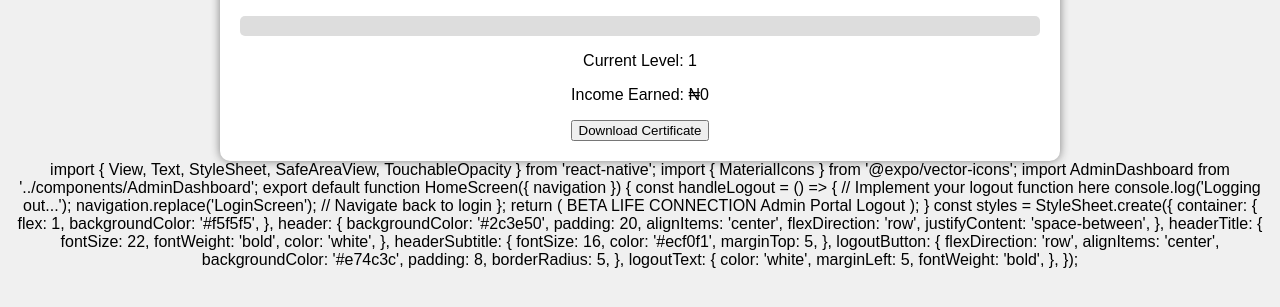
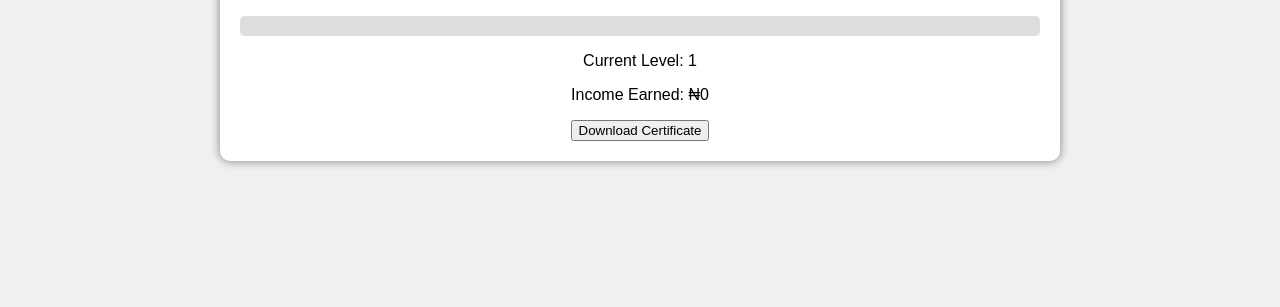
Before and after one commit to Seun-sport/connect, a plain HTML site: page index.html in a window 1280 px wide. Shown: the part 133-440 px from the top of the page. Drawn offline with nearby package versions, Linux system fonts and the light colour scheme.

Commit message:
Update index.html

```diff
--- a/index.html
+++ b/index.html
@@ -99,66 +99,3 @@
     </script>
 </body>
 </html>
-import { View, Text, StyleSheet, SafeAreaView, TouchableOpacity } from 'react-native';
-import { MaterialIcons } from '@expo/vector-icons';
-import AdminDashboard from '../components/AdminDashboard';
-
-export default function HomeScreen({ navigation }) {
-  const handleLogout = () => {
-    // Implement your logout function here
-    console.log('Logging out...');
-    navigation.replace('LoginScreen'); // Navigate back to login
-  };
-
-  return (
-    <SafeAreaView style={styles.container}>
-      <View style={styles.header}>
-        <Text style={styles.headerTitle}>BETA LIFE CONNECTION</Text>
-        <Text style={styles.headerSubtitle}>Admin Portal</Text>
-
-        <TouchableOpacity style={styles.logoutButton} onPress={handleLogout}>
-          <MaterialIcons name="logout" size={24} color="white" />
-          <Text style={styles.logoutText}>Logout</Text>
-        </TouchableOpacity>
-      </View>
-
-      <AdminDashboard />
-    </SafeAreaView>
-  );
-}
-
-const styles = StyleSheet.create({
-  container: {
-    flex: 1,
-    backgroundColor: '#f5f5f5',
-  },
-  header: {
-    backgroundColor: '#2c3e50',
-    padding: 20,
-    alignItems: 'center',
-    flexDirection: 'row',
-    justifyContent: 'space-between',
-  },
-  headerTitle: {
-    fontSize: 22,
-    fontWeight: 'bold',
-    color: 'white',
-  },
-  headerSubtitle: {
-    fontSize: 16,
-    color: '#ecf0f1',
-    marginTop: 5,
-  },
-  logoutButton: {
-    flexDirection: 'row',
-    alignItems: 'center',
-    backgroundColor: '#e74c3c',
-    padding: 8,
-    borderRadius: 5,
-  },
-  logoutText: {
-    color: 'white',
-    marginLeft: 5,
-    fontWeight: 'bold',
-  },
-});
```
